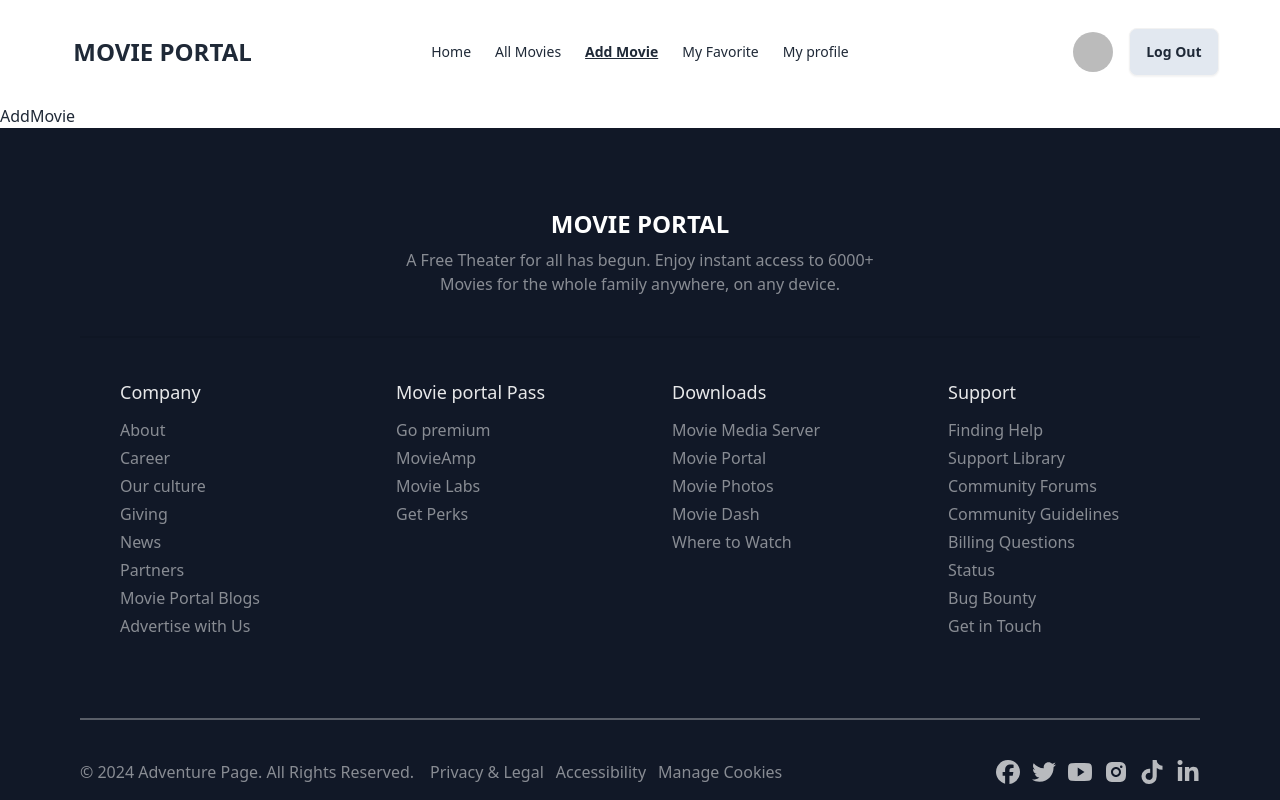
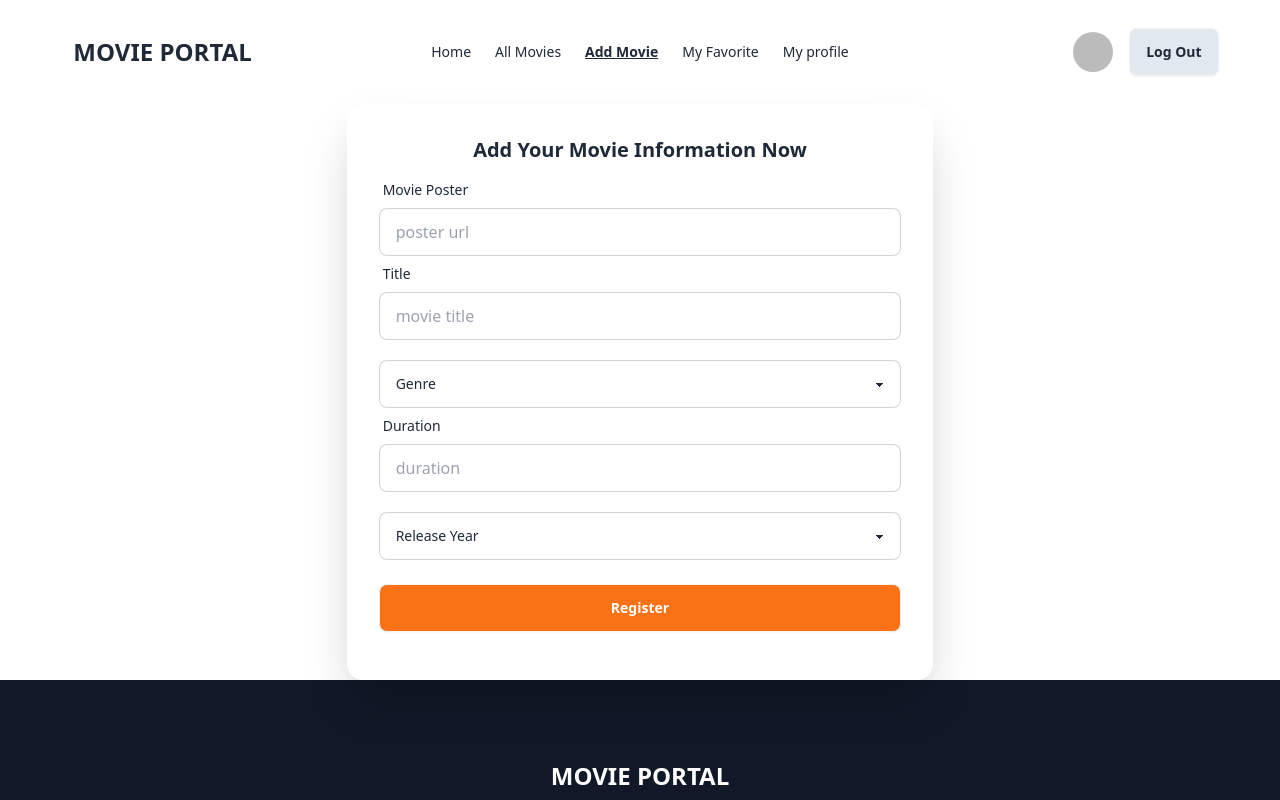
Before and after one commit to fatemaDiba/movie-portal-client, a React (Vite) app: page /add-movie in a window 1280 px wide. Shown: the top 800 px of the page. Built offline with nearby package versions, Linux system fonts and the light colour scheme; no server answers; sample sign-in values are in the browser's storage.

Commit message:
unique two sections

```diff
--- a/package.json
+++ b/package.json
@@ -15,6 +15,7 @@
     "react-dom": "^18.3.1",
     "react-icons": "^5.4.0",
     "react-router-dom": "^6.28.0",
+    "react-simple-star-rating": "^5.1.7",
     "react-toastify": "^10.0.6"
   },
   "devDependencies": {
--- a/src/Pages/Home/Home.jsx
+++ b/src/Pages/Home/Home.jsx
@@ -1,5 +1,6 @@
 import Banner from "./Banner";
 import Features from "./UniqueSection/Features";
+import Online from "./UniqueSection/Online";
 import MoviesCard from "./moviesCard/MoviesCard";
 
 const Home = () => {
@@ -8,6 +9,7 @@ const Home = () => {
       <Banner></Banner>
       <Features></Features>
       <MoviesCard></MoviesCard>
+      <Online></Online>
     </div>
   );
 };
--- a/src/Pages/Home/UniqueSection/Features.jsx
+++ b/src/Pages/Home/UniqueSection/Features.jsx
@@ -39,7 +39,7 @@ const Features = () => {
           </h2>
           <p className="text-sm md:text-base text-center">
             Welcome to instant gratification at its best. Watch now without any
-            payment or subscription and end the search for free movie websites.
+            payment or subscription.
           </p>
         </div>
         <div className="justify-items-center">
@@ -51,7 +51,7 @@ const Features = () => {
           <h2 className="text-lg md:text-xl font-bold mb-3">Device-Friendly</h2>
           <p className="text-sm md:text-base text-center">
             Stream the good stuff from your favorite devices including Apple,
-            Android, Smart TVs and more.
+            Tabs Android, Smart TVs and more.
           </p>
         </div>
       </div>
--- /dev/null
+++ b/src/Pages/Home/UniqueSection/Online.jsx
@@ -0,0 +1,27 @@
+const Online = () => {
+  return (
+    <div className="w-10/12 mx-auto mb-20">
+      <div className="flex flex-col md:flex-row gap-20 justify-between items-center">
+        <div>
+          <img src="/assets/phn.png" alt="" />
+        </div>
+        <div className="text-center md:text-start">
+          <h2 className="text-xl md:text-4xl font-bold mb-3">
+            It has never been easier to watch free movies online.
+          </h2>
+          <p className="text-sm md:text-base mb-3">
+            Once you register for a free account with Movie Portal, we’ll keep
+            your place from screen to screen as long as you’re signed in. No
+            matter what device you choose, your free movies will pick up where
+            you left off with ease.
+          </p>
+          <a className="btn border-0 bg-gradient-to-r from-orange-500 to-amber-600 text-white px-6 py-3 rounded-lg shadow-md hover:shadow-lg">
+            Watch Free
+          </a>
+        </div>
+      </div>
+    </div>
+  );
+};
+
+export default Online;
--- a/src/privateRoutes/AddMovie.jsx
+++ b/src/privateRoutes/AddMovie.jsx
@@ -1,5 +1,78 @@
 const AddMovie = () => {
-  return <div>AddMovie</div>;
+  return (
+    <div>
+      <div className="container md:w-11/12 mx-auto">
+        <div className="card bg-base-100 w-[70%] md:w-[50%] mx-auto shrink-0 shadow-2xl">
+          <div className="card-body">
+            <h2 className="font-bold text-center text-base md:text-xl">
+              Add Your Movie Information Now
+            </h2>
+            <form>
+              <div className="form-control">
+                <label className="label">
+                  <span className="label-text">Movie Poster</span>
+                </label>
+                <input
+                  type="url"
+                  name="poster"
+                  placeholder="poster url"
+                  className="input input-bordered"
+                  required
+                />
+              </div>
+              <div className="form-control">
+                <label className="label">
+                  <span className="label-text">Title</span>
+                </label>
+                <input
+                  type="text"
+                  name="title"
+                  placeholder="movie title"
+                  className="input input-bordered mb-5"
+                />
+              </div>
+              <select className="select select-bordered w-full" required>
+                <option disabled selected>
+                  Genre
+                </option>
+                <option>Horror</option>
+                <option>Comedy</option>
+                <option>Drama</option>
+                <option>Romance</option>
+              </select>
+              <div className="form-control">
+                <label className="label">
+                  <span className="label-text">Duration</span>
+                </label>
+                <input
+                  type="number"
+                  name="duration"
+                  placeholder="duration"
+                  required
+                  className="input input-bordered mb-5"
+                />
+              </div>
+              <select className="select select-bordered w-full" required>
+                <option disabled selected>
+                  Release Year
+                </option>
+                <option>2020</option>
+                <option>2021</option>
+                <option>2022</option>
+                <option>2023</option>
+                <option>2024</option>
+              </select>
+              <div className="form-control mt-6 mb-4">
+                <button className="btn bg-orange-500 hover:bg-orange-600 text-white">
+                  Register
+                </button>
+              </div>
+            </form>
+          </div>
+        </div>
+      </div>
+    </div>
+  );
 };
 
 export default AddMovie;
```
Also changed, not shown: 1 other file (tests, documents, lock files or other folders).
